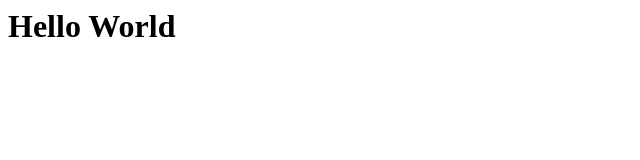
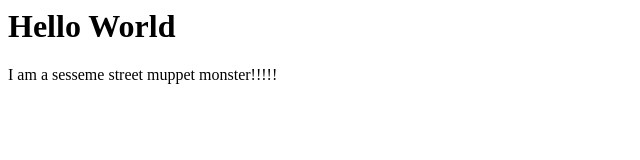
Before and after one commit to MrSun10/MrSun10.github.io, a plain HTML site: page index.html in a window 1280 px wide. Shown: the whole page, without its empty margins (0-640 px from the left). Drawn offline with Linux system fonts and the light colour scheme.

Commit message:
Update index.html

```diff
--- a/index.html
+++ b/index.html
@@ -1 +1,2 @@
 <h1>Hello World</h1>
+<p>I am a sesseme street muppet monster!!!!!</p>
```
